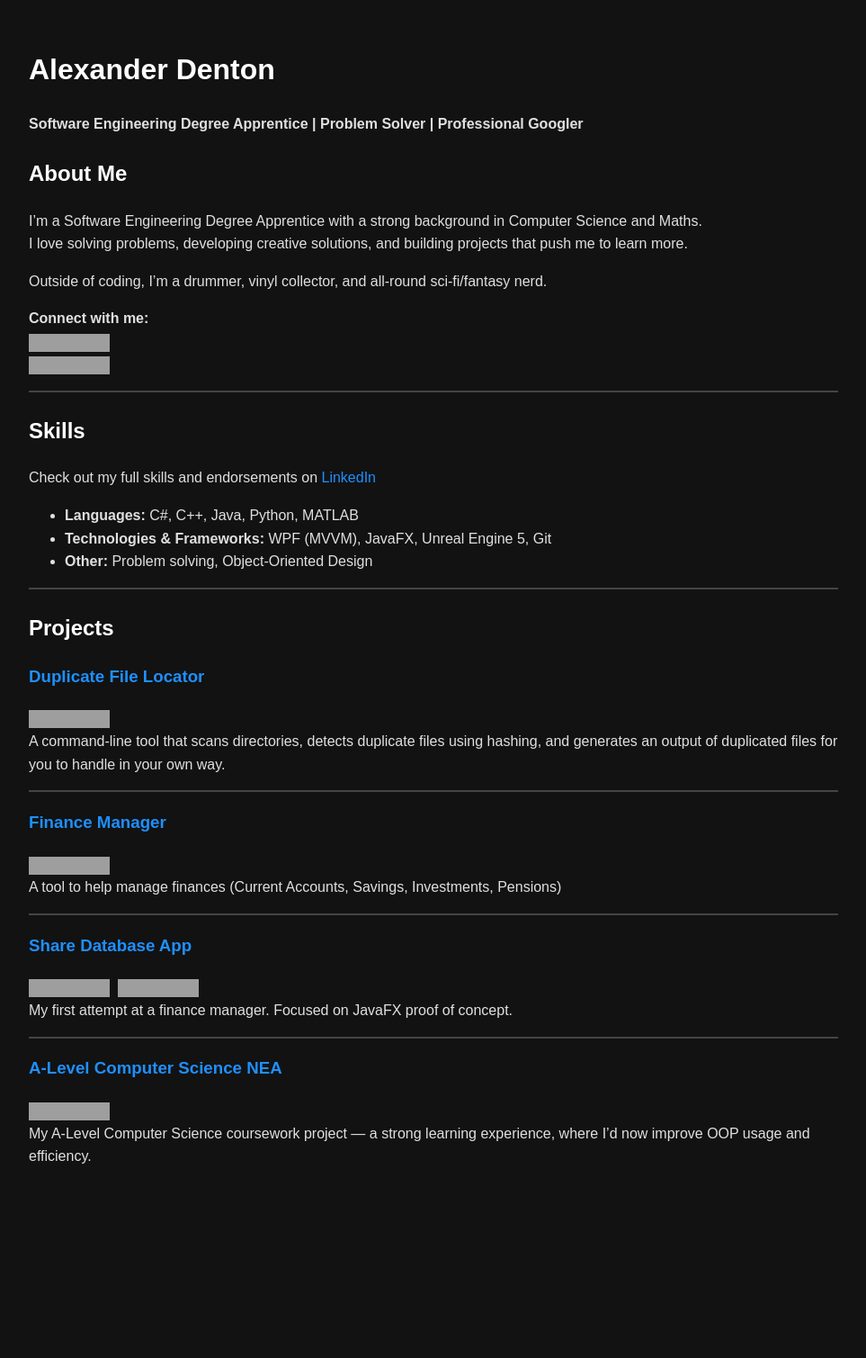
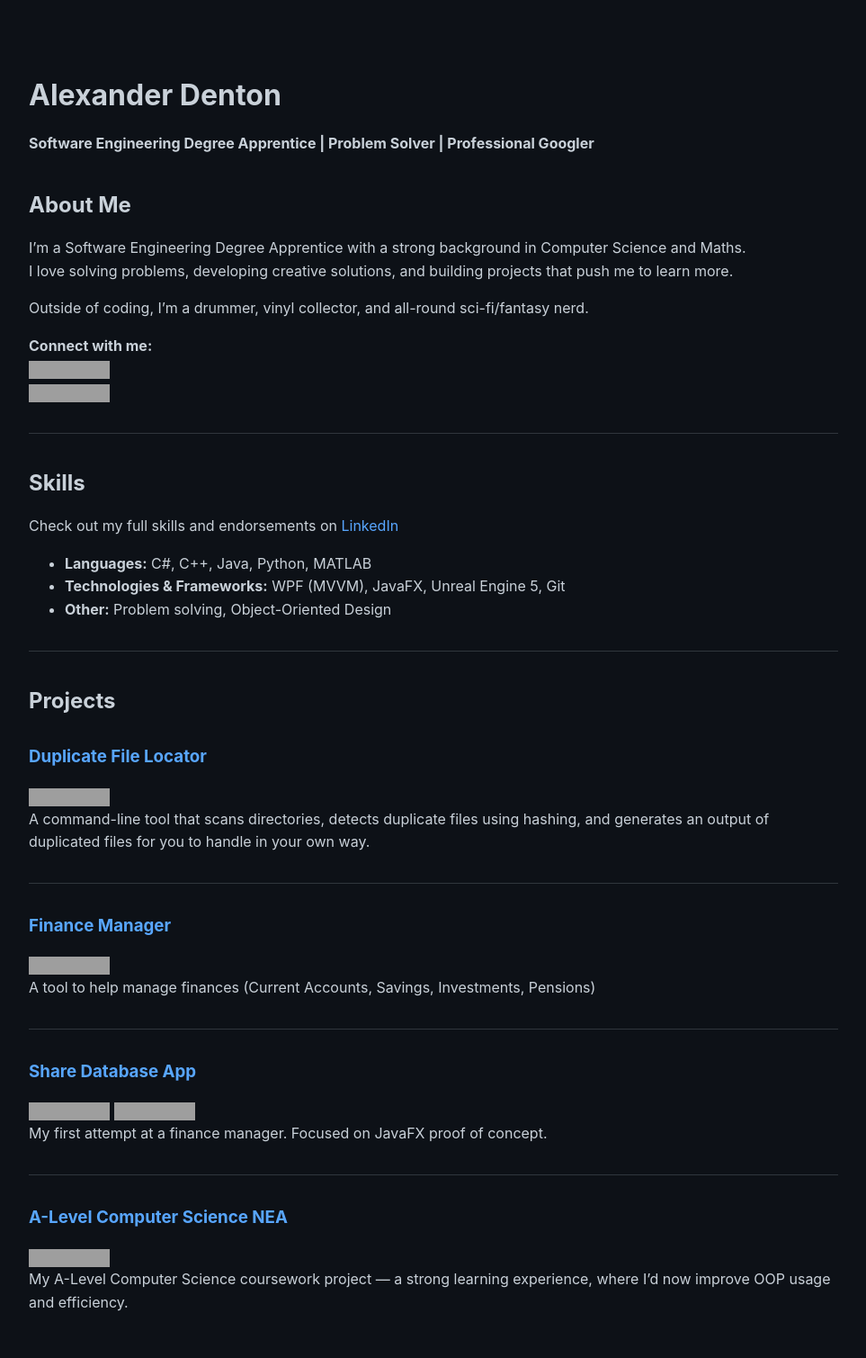
Before and after one commit to alexanderdenton/alexanderdenton.github.io, a Jekyll site: the page built from index.md, in a window 1280 px wide. Shown: the whole page at 90% size, without its empty margins (158-1121 px from the left). Built offline with Jekyll 4.4.1, drawn with Linux system fonts in a browser that asks for light colours; before the commit the page ends 1334 px from its top, so only the background shows below that; grey boxes are pictures that could not be loaded.

Commit message:
Changing darkmode to mimic github dark mode.

```diff
--- a/_config.yml
+++ b/_config.yml
@@ -1,2 +1,2 @@
 title: Alexander Denton
-#theme: minima
+theme: minima
--- a/assets/css/style.css
+++ b/assets/css/style.css
@@ -1,27 +1,16 @@
-/* Dark theme background & text */
-body {
-    background-color: #121212 !important;
-    color: #e0e0e0 !important;
-    font-family: Arial, sans-serif;
+/* Global Styles */
+body, html {
+    background-color: #0d1117; /* GitHub dark background */
+    color: #c9d1d9;           /* Main text color */
+    font-family: -apple-system, BlinkMacSystemFont, "Segoe UI", Helvetica, Arial, sans-serif, "Apple Color Emoji", "Segoe UI Emoji";
     line-height: 1.6;
     margin: 0;
-    padding: 0 20px;
-}
-
-/* Headings */
-h1, h2, h3 {
-    color: #ffffff;
-    margin-top: 1em;
-}
-
-/* Horizontal line */
-hr {
-    border: 1px solid #444;
+    padding: 0;
 }
 
 /* Links */
 a {
-    color: #1e90ff;
+    color: #58a6ff;  /* GitHub link blue */
     text-decoration: none;
 }
 
@@ -29,15 +18,46 @@ a:hover {
     text-decoration: underline;
 }
 
-/* Badge spacing */
-img {
-    margin-right: 5px;
+/* Headings */
+h1, h2, h3, h4, h5, h6 {
+    color: #c9d1d9;
+    margin-top: 1.5em;
+    margin-bottom: 0.5em;
+}
+
+/* Horizontal rules */
+hr {
+    border: 0;
+    border-top: 1px solid #30363d;
+    margin: 2em 0;
+}
+
+/* Badges */
+img[src*="shields.io"] {
     vertical-align: middle;
 }
 
-/* Container padding */
+/* Code blocks */
+pre, code {
+    background-color: #161b22;
+    color: #c9d1d9;
+    padding: 0.2em 0.4em;
+    border-radius: 6px;
+}
+
+/* Container */
 .container {
     max-width: 900px;
-    margin: auto;
-    padding: 20px;
+    margin: 0 auto;
+    padding: 2em;
 }
+
+/* Project sections */
+.project {
+    margin-bottom: 2em;
+}
+
+/* Optional: make links to GitHub/LinkedIn stand out */
+.badge-link img {
+    margin-right: 0.5em;
+}
```
